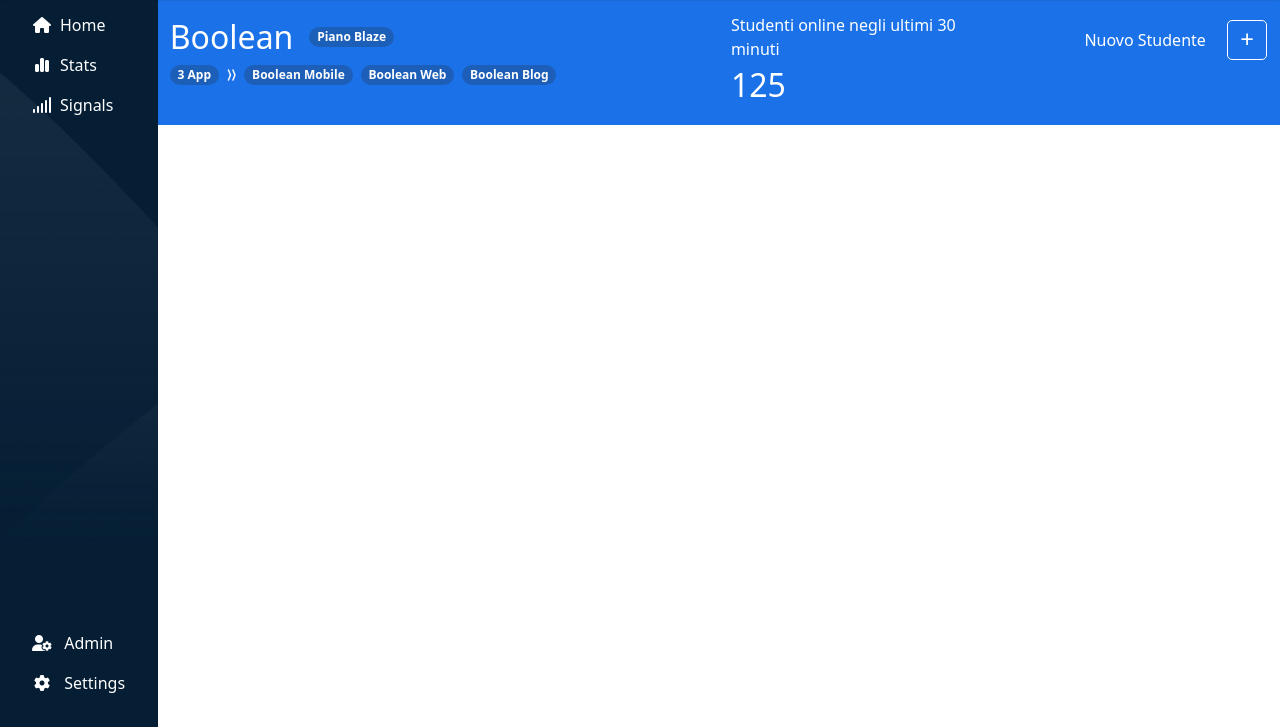
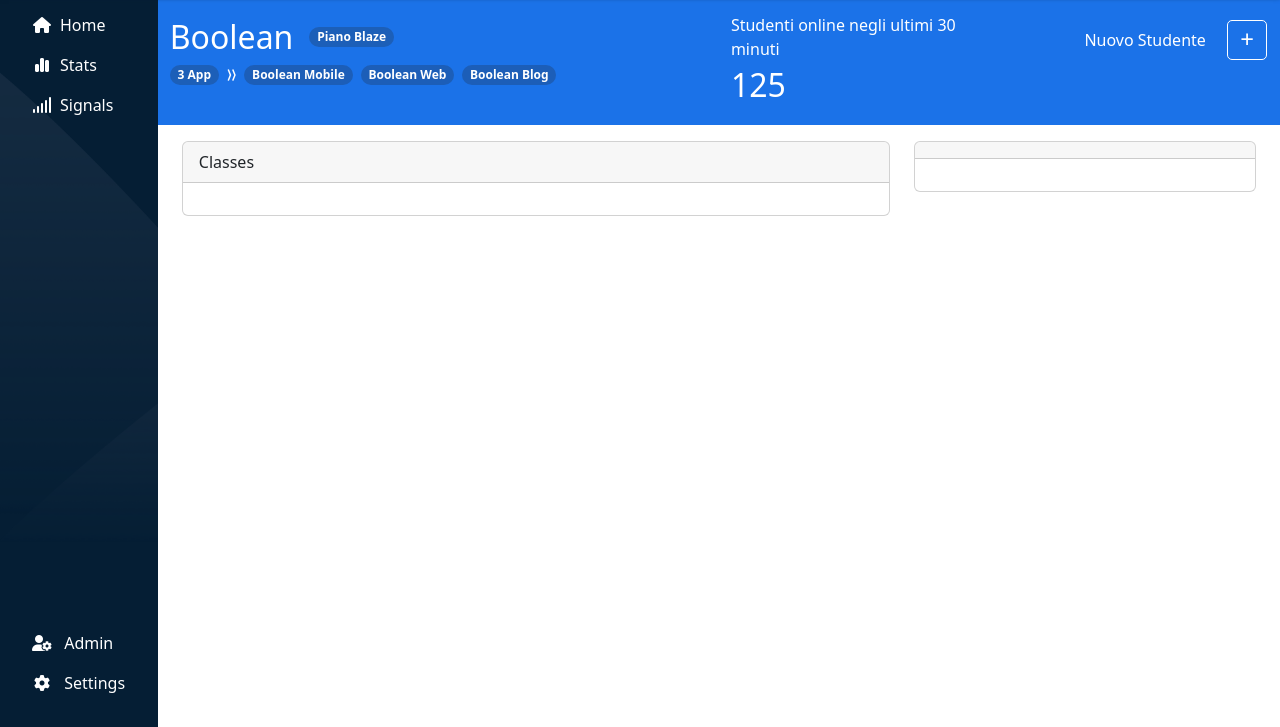
Before and after one commit to LookasWasTaken/html-css-bootstrap-dashboard, a plain HTML site: page index.html in a window 1280 px wide. Shown: the part 73-800 px from the top of the page. Drawn offline with nearby package versions, Linux system fonts and the light colour scheme.

Commit message:
structure main_bottom

```diff
--- a/index.html
+++ b/index.html
@@ -226,7 +226,26 @@
                     <div class="fs-2 italic">125</div>
                   </div>
                 </div>
-                <div id="main_bottom"></div>
+                <div id="main_bottom" class="my-3">
+                    <div class="container-fluid">
+                        <div class="row">
+                            <div class="col-12 col-lg-8">
+                                <div class="card">
+                                    <div class="card-header">
+                                        Classes
+                                    </div>
+                                    <div class="card-body"></div>
+                                </div>
+                            </div>
+                            <div class="col-12 col-lg-4">
+                                <div class="card">
+                                    <div class="card-header"></div>
+                                    <div class="card-body"></div>
+                                </div>
+                            </div>
+                        </div>
+                    </div>
+                </div>
            </div>
         </main>
         <!-- /#app_main -->
```
